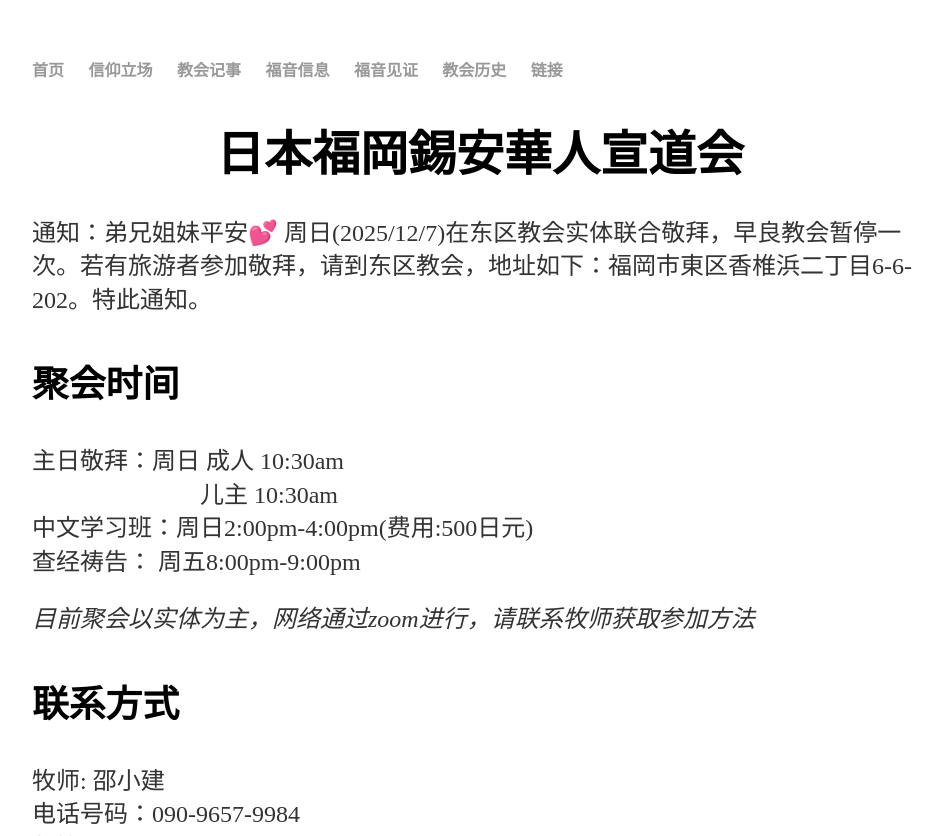
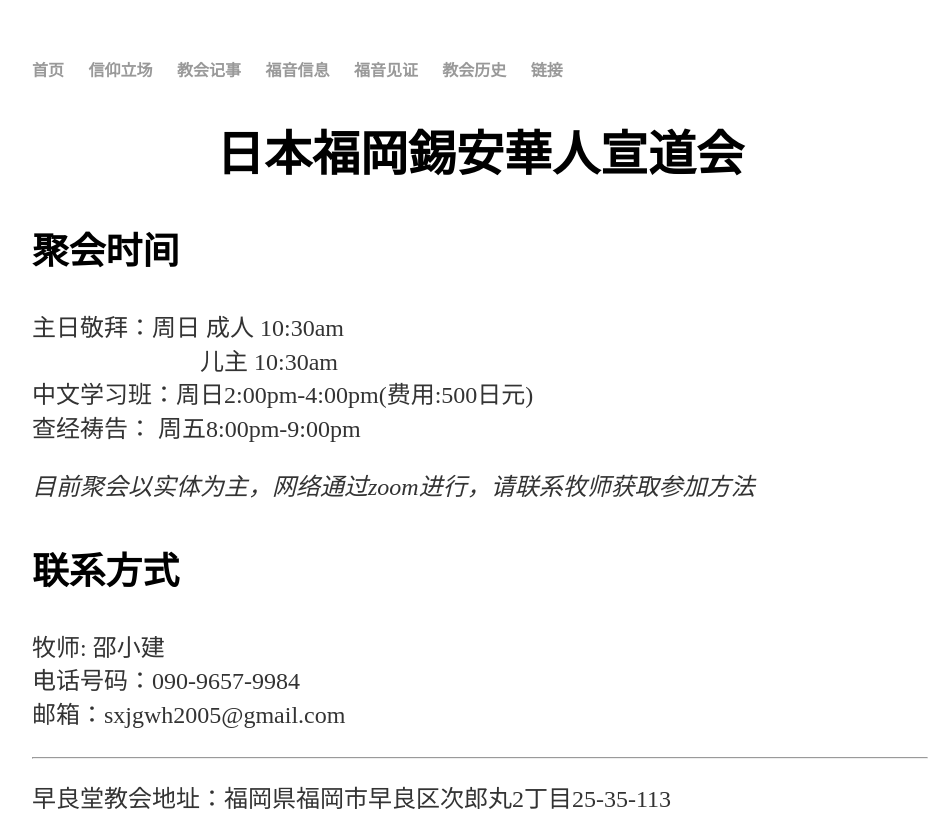
Before and after one commit to fukuokachinesechurch/fukuoka-cmujp-church, a Jekyll site: the page built from index.md, in a window 1280 px wide, cut to the strip 0-836 px from the top of the page. Shown: the whole strip, without its empty margins (160-1103 px from the left). Built offline with Jekyll 4.4.1, drawn with Linux system fonts in a browser that asks for light colours.

Commit message:
Update index.md

```diff
--- a/index.md
+++ b/index.md
@@ -6,9 +6,6 @@ layout: default
 
 
 
-
-
-通知：弟兄姐妹平安💕 周日(2025/12/7)在东区教会实体联合敬拜，早良教会暂停一次。若有旅游者参加敬拜，请到东区教会，地址如下：福岡市東区香椎浜二丁目6-6-202。特此通知。
 
 
 <h3>聚会时间</h3>
```
